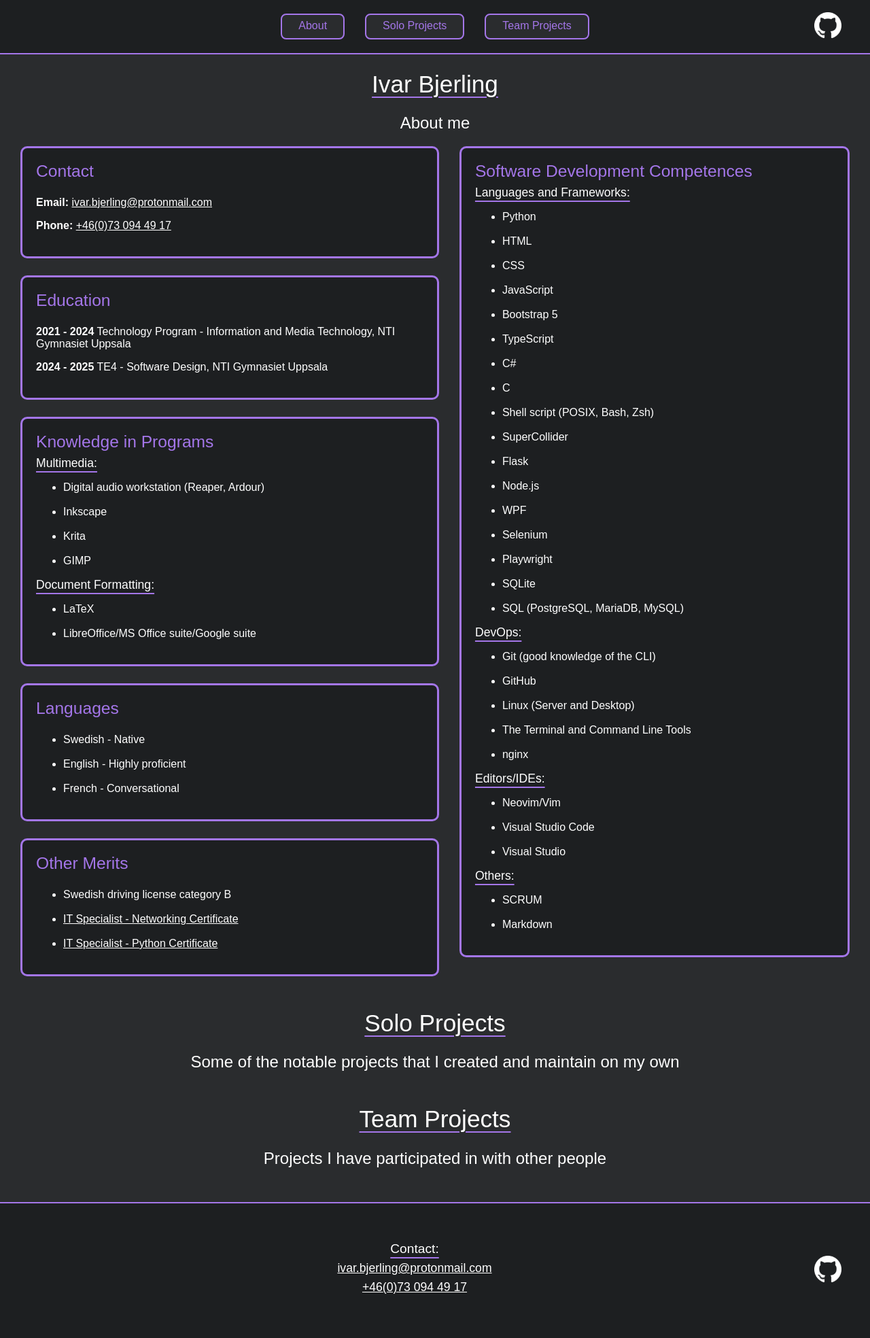
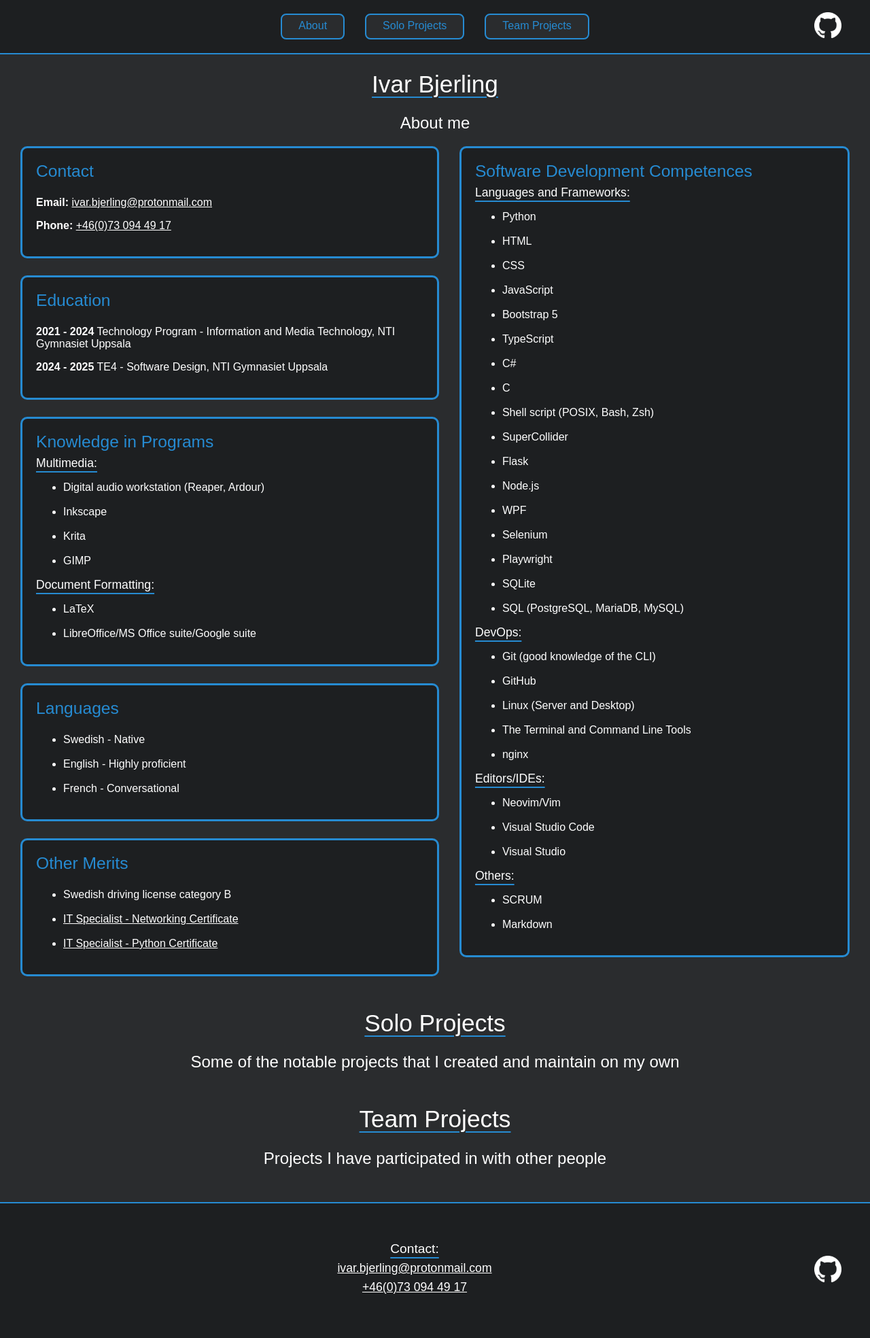
Before and after one commit to ivar117/Portfolio, a Flask app: page / in a window 1280 px wide. Shown: the whole page at 68% size. Run offline with Flask 3, Linux system fonts and the light colour scheme; some libraries are stand-ins or nearby versions.

Commit message:
Change default accent color

```diff
--- a/app/static/style/variables.css
+++ b/app/static/style/variables.css
@@ -1,7 +1,7 @@
 @import url('https://code.cdn.mozilla.net/fonts/fira.css');
 
 :root {
-    --main-accent-color: #a476e9;
+    --main-accent-color: #268bd2;
     --lighter-background-color: #4a4c4e;
     --main-background-color: #2a2c2e;
     --darker-background-color: #1d1f21;
```
